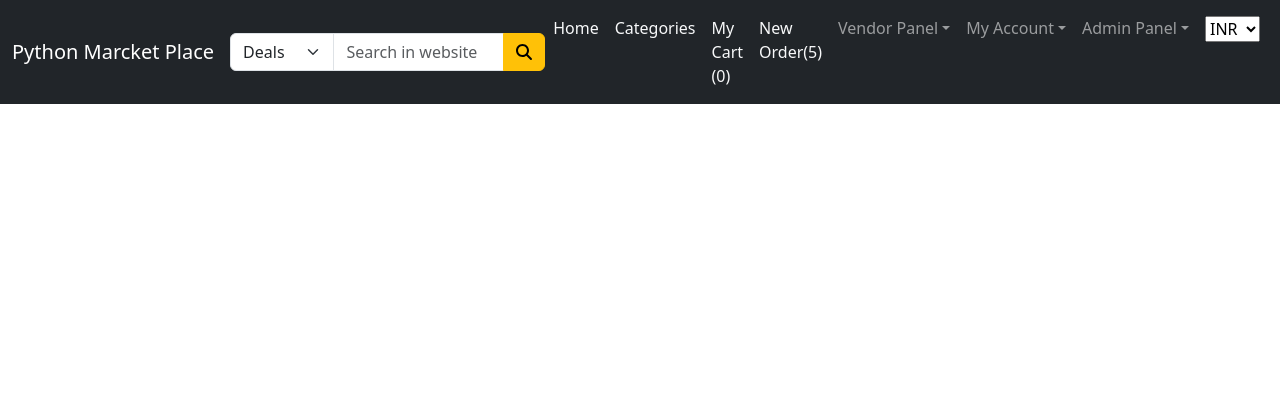
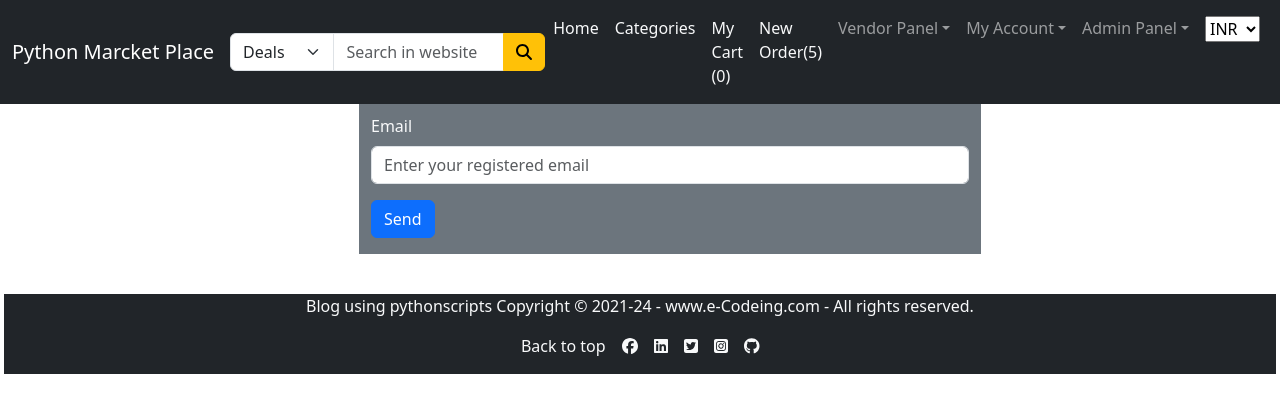
Before and after one commit to prabhashk123/Ecomerse_Multivendor_Website_Frontend_In_ReactJs, a React (Create React App) app: page /customer/forgotpassword in a window 1280 px wide. Shown: the top 412 px of the page. Built offline with nearby package versions, Linux system fonts and the light colour scheme.

Commit message:
Add Customer Forgotpassword by email then Resetpassword by customer id and fixed Customer and Vendor Register

```diff
--- a/src/App.js
+++ b/src/App.js
@@ -30,6 +30,8 @@ import OrderFaliure from './components/OrderFaliure';
 // Customer pannel
 import Register from './components/Customer/Register';
 import Login from './components/Customer/Login';
+import Customerforgotpassword from './components/Customer/Customerforgotpassword';
+import Resetpassword from './components/Customer/Resetpassword';
 import Dashboard from './components/Customer/Dashboard';
 import Logout from './components/Customer/Logout';
 import Oders from './components/Customer/Orders';
@@ -113,6 +115,8 @@ function App() {
           <Route path='/order/faliure' element={<OrderFaliure />} />
           <Route path='/customer/register' element={<Register />} />
           <Route path='/customer/login' element={<Login />} />
+          <Route path='/customer/forgotpassword' element={<Customerforgotpassword />} />
+          <Route path='/customer/resetpassword/:customer_id' element={<Resetpassword />} />
           <Route path='/customer/dashboard' element={<Dashboard />} />
           <Route path='/customer/orders' element={<Oders />} />
           <Route path='/customer/wishlist' element={<Wishlist />} />
@@ -144,7 +148,6 @@ function App() {
           <Route path='/seller/vendorchangepassword' element={<VendorChangePassword />} />
         </Routes>
         <Footer />
-
       </CartContext.Provider>
     </CurrencyContext.Provider>
   );
--- /dev/null
+++ b/src/components/Customer/Customerforgotpassword.js
@@ -0,0 +1,80 @@
+import Button from 'react-bootstrap/Button';
+import Form from 'react-bootstrap/Form';
+import { useEffect, useState } from 'react';
+import axios from 'axios';
+
+function Customerforgotpassword() {
+    const baseUrl = 'http://127.0.0.1:8000/api';
+    // const navigate = useNavigate();
+    const [successMsg, setsuccessMsg] = useState('');
+    const [errorMsg, seterrorMsg] = useState('');
+    const [CustomerData, setCustomerData] = useState({
+       'email': ''
+    });
+    const HandleChange = (event) => {
+        // ... merge data
+        setCustomerData({
+            ...CustomerData,
+            [event.target.name]: event.target.value
+        });
+    };
+    // console.log(CustomerData)
+    // submit
+    const submitHandler = () => {
+        const CustomerFormData = new FormData();
+        CustomerFormData.append('email', CustomerData.email)
+        console.log(CustomerFormData);
+        // submit data form
+        try {
+            axios.post(baseUrl + '/customer-forgot-password/', CustomerFormData)
+                .then((res) => {
+                    console.log(res);
+                    if (res.data.bool === true) {
+                        setsuccessMsg(res.data.msg)
+                        seterrorMsg('');
+                    } else {
+                        seterrorMsg(res.data.msg);
+                        setsuccessMsg('');
+                    }
+                });
+        }
+        catch (error) {
+            console.log(error);
+        }
+    }
+    const customerLoginStaus = localStorage.getItem('customerLoginStaus')
+    if (customerLoginStaus == 'true') {
+        window.location.href('/customer/dashboard')
+    }
+    useEffect(() => {
+        document.title = 'Customer -Forgot Password'
+    })
+
+    return (
+        <>
+            <section>
+                <div className='row ms-5 mt-5'>
+                    <div className='container bg-secondary mt-3 mb-4 w-50'>
+                        <h3 className="mb-3 text-light">Forgot Password</h3>
+                        <Form className='text-light w-61'>
+                            <Form.Group className="mb-3" controlId="formBasicPassword">
+                                <Form.Label htmlFor='email'>Email</Form.Label>
+                                <Form.Control type="email" value={CustomerData.email} id='email' placeholder='Enter your registered email' name='email' onChange={HandleChange} />
+                            </Form.Group>
+                            {
+                                errorMsg && <p className='text-danger bg-light'>{errorMsg}<strong></strong></p>
+                            }
+                            <Button className='mb-3 item-center' onClick={submitHandler} variant="primary" type="button">
+                                Send
+                            </Button>
+                        </Form>
+                    </div>
+                    {
+                        successMsg && <p className='text-success mx-5 container text-center'><strong>{successMsg}</strong></p>
+                    }
+                </div>
+            </section>
+        </>
+    );
+}
+export default Customerforgotpassword;
--- a/src/components/Customer/Orders.js
+++ b/src/components/Customer/Orders.js
@@ -37,6 +37,7 @@ function Oders() {
                                 <table className='table table-bordered'>
                                     <thead>
                                         <tr>
+                                            <th>Sl No.</th>
                                             <th>Ord_Id</th>
                                             <th>Products</th>
                                             <th>Price</th>
--- a/src/components/Customer/Register.js
+++ b/src/components/Customer/Register.js
@@ -3,10 +3,8 @@ import Form from 'react-bootstrap/Form';
 import axios from 'axios';
 import { useState } from 'react';
 
-
 function Register() {
     const baseUrl = 'http://127.0.0.1:8000/api';
-    const [formError, setFormError] = useState(false);
     const [errorMsg, seterrorMsg] = useState('');
     const [successMsg, setsuccessMsg] = useState('');
     const [registerFormData, setregisterFormData] = useState({
@@ -35,9 +33,8 @@ function Register() {
         formData.append('email', registerFormData.email)
         formData.append('mobile', registerFormData.mobile)
         formData.append('password', registerFormData.password)
-        console.log(formData)
-
-        console.log(registerFormData)
+        // console.log(formData)
+        // console.log(registerFormData)
 
         // submit data form
         axios.post(baseUrl + '/customer/register/', formData)
@@ -47,9 +44,6 @@ function Register() {
                     setsuccessMsg('')
                 }
                 else {
-                    // console.log(response.data);
-                    // localStorage.setItem();
-                    // localStorage.setItem();
                     setregisterFormData({
                         'first_name': '',
                         'last_name': '',
@@ -65,7 +59,6 @@ function Register() {
             .catch(function (error) {
                 console.log(error);
             });
-
     };
     // for button enable
     const buttonEnable = (registerFormData.first_name != '') && (registerFormData.last_name != '') && (registerFormData.username != '') && (registerFormData.email != '') && (registerFormData.mobile != '') && (registerFormData.password != '')
--- /dev/null
+++ b/src/components/Customer/Resetpassword.js
@@ -0,0 +1,82 @@
+import Button from 'react-bootstrap/Button';
+import Form from 'react-bootstrap/Form';
+import { useState,useEffect } from 'react';
+import axios from 'axios';
+import { useParams } from 'react-router-dom';
+
+function Resetpassword() {
+    const baseUrl = 'http://127.0.0.1:8000/api';
+    const { customer_id } = useParams();
+    const [successMsg, setsuccessMsg] = useState('');
+    const [errorMsg, seterrorMsg] = useState('');
+    const [CustomerPasswordData, setCustomerPasswordData] = useState({
+        'password': '',
+    });
+
+    const HandleChange = (event) => {
+        // ... merge data
+        setCustomerPasswordData({
+            ...CustomerPasswordData,
+            [event.target.name]: event.target.value
+        });
+
+    };
+    // submit request
+    const submitHandler = () => {
+        const CustomerFormData = new FormData();
+        CustomerFormData.append('password', CustomerPasswordData.password)
+        console.log(CustomerFormData);
+        // submit data form
+        try {
+            axios.post(baseUrl + '/customer-reset-password/' + customer_id + '/', CustomerFormData)
+                .then((res) => {
+                    console.log(res);
+                    if (res.data.bool === true) {
+                        setsuccessMsg(res.data.msg)
+                        seterrorMsg('');
+                    } else {
+                        seterrorMsg(res.data.msg);
+                        setsuccessMsg('');
+                    }
+                });
+        }
+        catch (error) {
+            console.log(error);
+        }
+    }
+    const customerLoginStaus = localStorage.getItem('customerLoginStaus')
+    if (customerLoginStaus == 'true') {
+        window.location.href('/customer/dashboard')
+    }
+    useEffect(() => {
+        document.title = 'Customer -Reset Password'
+    })
+
+    return (
+        <>
+            <section>
+                <div className='row ms-5 mt-5'>
+                    <div className='container bg-secondary mt-3 mb-4 w-50'>
+                        <h3 className="mb-3 text-light">Reset Your Password</h3>
+                        <Form className='text-light w-61'>
+                            <Form.Group className="mb-3" controlId="formBasicPassword">
+                                <Form.Label htmlFor='password'>Password</Form.Label>
+                                <Form.Control type="password" value={CustomerPasswordData.password} id='pwd' placeholder='Enter new password' name='password' onChange={HandleChange} />
+                            </Form.Group>
+                            {
+                                errorMsg && <p className='text-danger bg-light'>{errorMsg}<strong></strong></p>
+                            }
+                            <Button className='mb-3 item-center' onClick={submitHandler} variant="primary" type="button">
+                                Update
+                            </Button>
+                        </Form>
+                    </div>
+                    {
+                        successMsg && <p className='text-success mx-5 container text-center'><strong>{successMsg}</strong></p>
+                    }
+                </div>
+            </section>
+        </>
+    );
+}
+export default Resetpassword;
--- a/src/components/OrderRow.js
+++ b/src/components/OrderRow.js
@@ -37,7 +37,8 @@ function OrderRows(props) {
 
     return (
         <tr>
-            <td>{item.id}</td>
+            <td>{index+1}</td>
+            <td>{item.order.id}</td>
             <td>
                 <Link to={`/product/${item.product.slug}/${item.product.id}`}>
                     <img src={`${baseUrl}/${item.product.image}`} className="img-thumbnail" width='80' alt="..." /></Link>
```
Also changed, not shown: src/components/Customer/Login.js (+5 -75 lines), src/components/Testimonial.js (+5 -10 lines).
